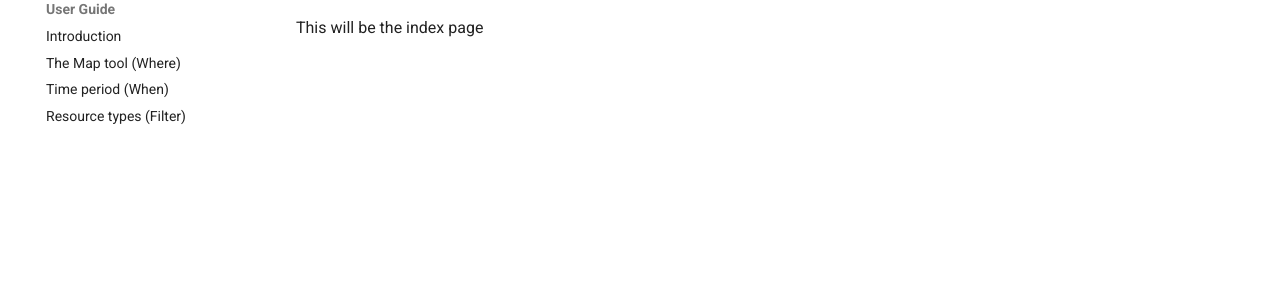
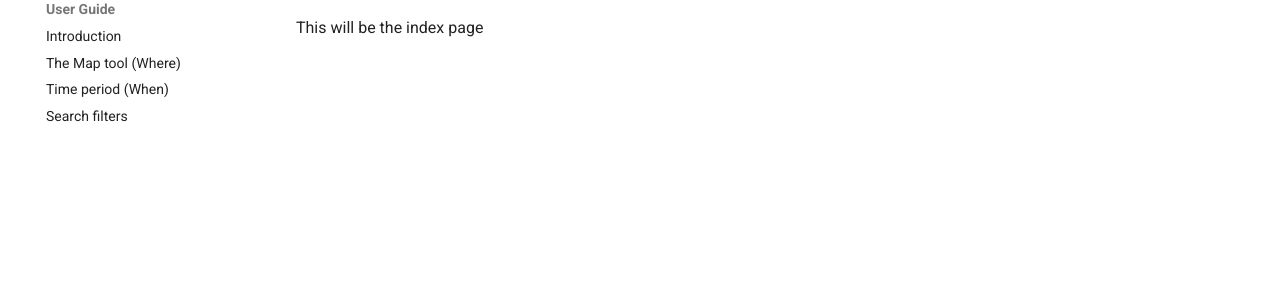
Before and after one commit to uoy-ads/hsds-data-catalogue-docs, an MkDocs documentation site: the page built from docs/index.md, in a window 1280 px wide. Shown: the part 165-465 px from the top of the page. Built offline with MkDocs 1.6.1 and Material for MkDocs 9.7.7, drawn with Linux system fonts in a browser that asks for light colours; comment, search, counter and statistics services are not loaded.

Commit message:
Update mkdocs.yml

```diff
--- a/mkdocs.yml
+++ b/mkdocs.yml
@@ -21,4 +21,4 @@ nav:
     - Introduction: Portal_User_Guide/Section-1_What.md
     - The Map tool (Where): Portal_User_Guide/Section-2_Map_Where.md
     - Time period (When): Portal_User_Guide/Section-3_Time_period_When.md
-    - Resource types (Filter): Portal_User_Guide/Section-4_Resource_type-filter.md
+    - Search filters: Portal_User_Guide/Section-4_Search_Filters.md
```
